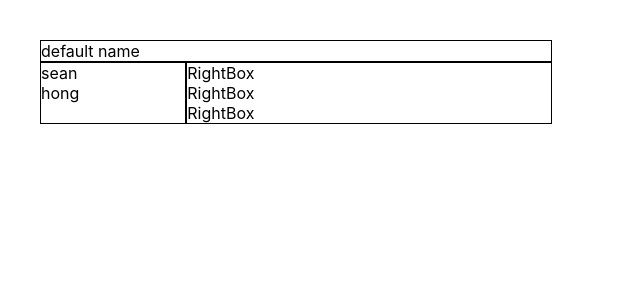
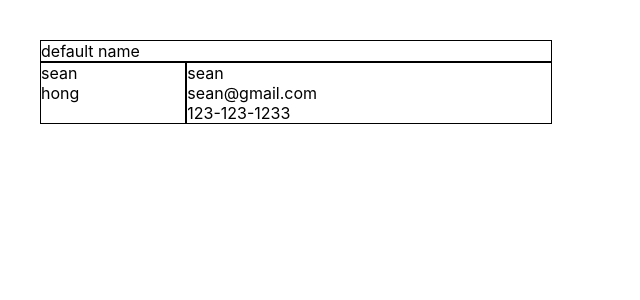
Before and after one commit to sean0923/sense-fe-test, a React (Create React App) app: page / in a window 1280 px wide. Shown: the top 300 px of the page, without its empty margins (0-640 px from the left). Built offline with nearby package versions, Linux system fonts and the light colour scheme.

Commit message:
Render left and right box

```diff
--- a/package.json
+++ b/package.json
@@ -3,6 +3,7 @@
   "version": "0.1.0",
   "private": true,
   "dependencies": {
+    "lodash": "^4.17.11",
     "react": "^16.8.3",
     "react-dom": "^16.8.3",
     "react-scripts": "2.1.5",
--- a/src/components/LeftBox.js
+++ b/src/components/LeftBox.js
@@ -1,5 +1,5 @@
 import React from 'react';
-
+import map from 'lodash/map';
 import styled from 'styled-components';
 
 // -----------------------------------------------------------------------------------------
@@ -7,21 +7,21 @@ import styled from 'styled-components';
 // -----------------------------------------------------------------------------------------
 const Wrapper = styled.div`border: 1px solid black;`;
 
-const LeftBox = ({
-  users = [
-    {
+const defaultUsersObj = {
+  id_1: {
     id: 'id_1',
     name: 'sean',
   },
-    {
+  id_2: {
     id: 'id_2',
     name: 'hong',
   },
-  ],
-}) => {
+};
+
+const LeftBox = ({ usersObj = defaultUsersObj }) => {
   return (
     <Wrapper>
-      {users.map(({ name, id }) => {
+      {map(usersObj, ({ name, id }) => {
         return <div key={id}>{name}</div>;
       })}
     </Wrapper>
--- a/src/components/RightBox.js
+++ b/src/components/RightBox.js
@@ -6,12 +6,19 @@ import styled from 'styled-components';
 // -----------------------------------------------------------------------------------------
 const Wrapper = styled.div`border: 1px solid black;`;
 
-const RightBox = () => {
+const defaultUserObj = {
+  id: 'id_1',
+  name: 'sean',
+  email: 'sean@gmail.com',
+  tel: '123-123-1233',
+};
+
+const RightBox = ({ userObj = defaultUserObj }) => {
   return (
     <Wrapper>
-      <div>RightBox</div>
-      <div>RightBox</div>
-      <div>RightBox</div>
+      {['name', 'email', 'tel'].map(objKey => {
+        return <div key={objKey}>{userObj[objKey]}</div>;
+      })}
     </Wrapper>
   );
 };
```
Lines whose indentation alone changed are shown as unchanged.
